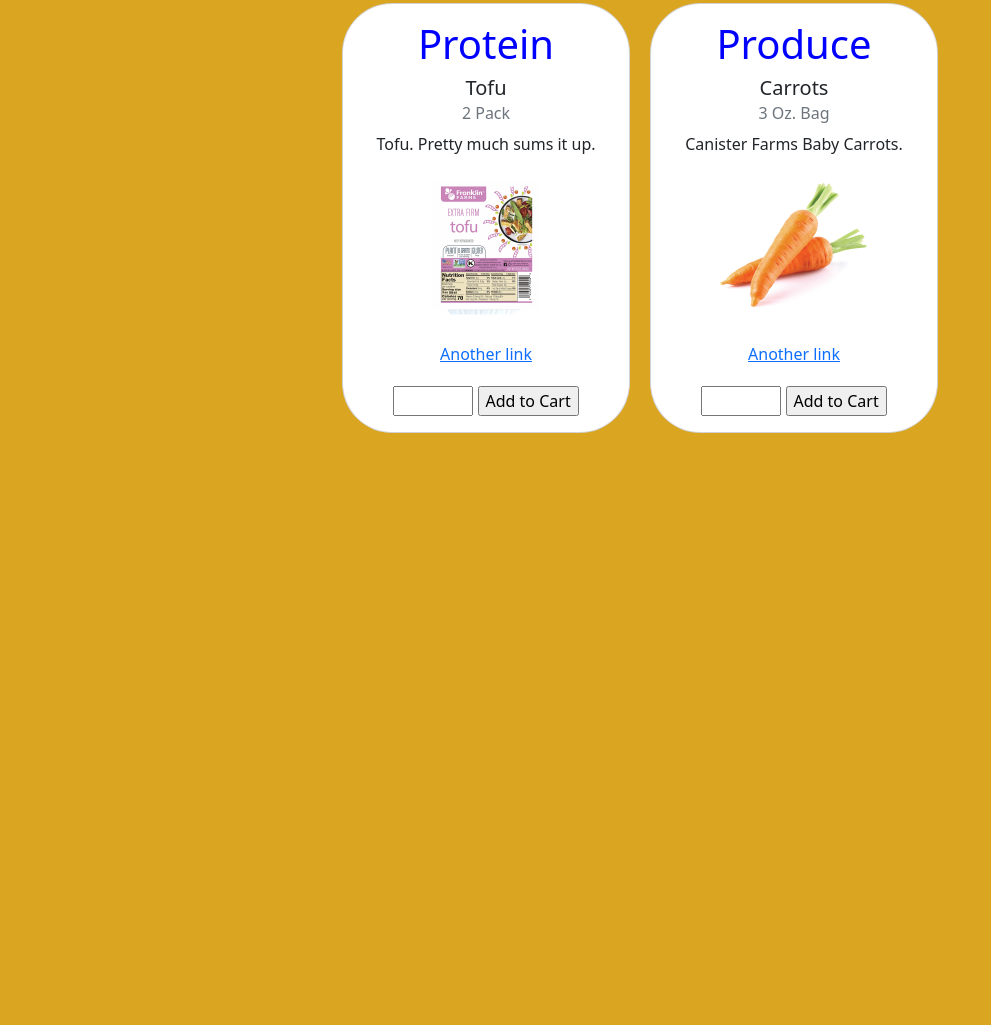
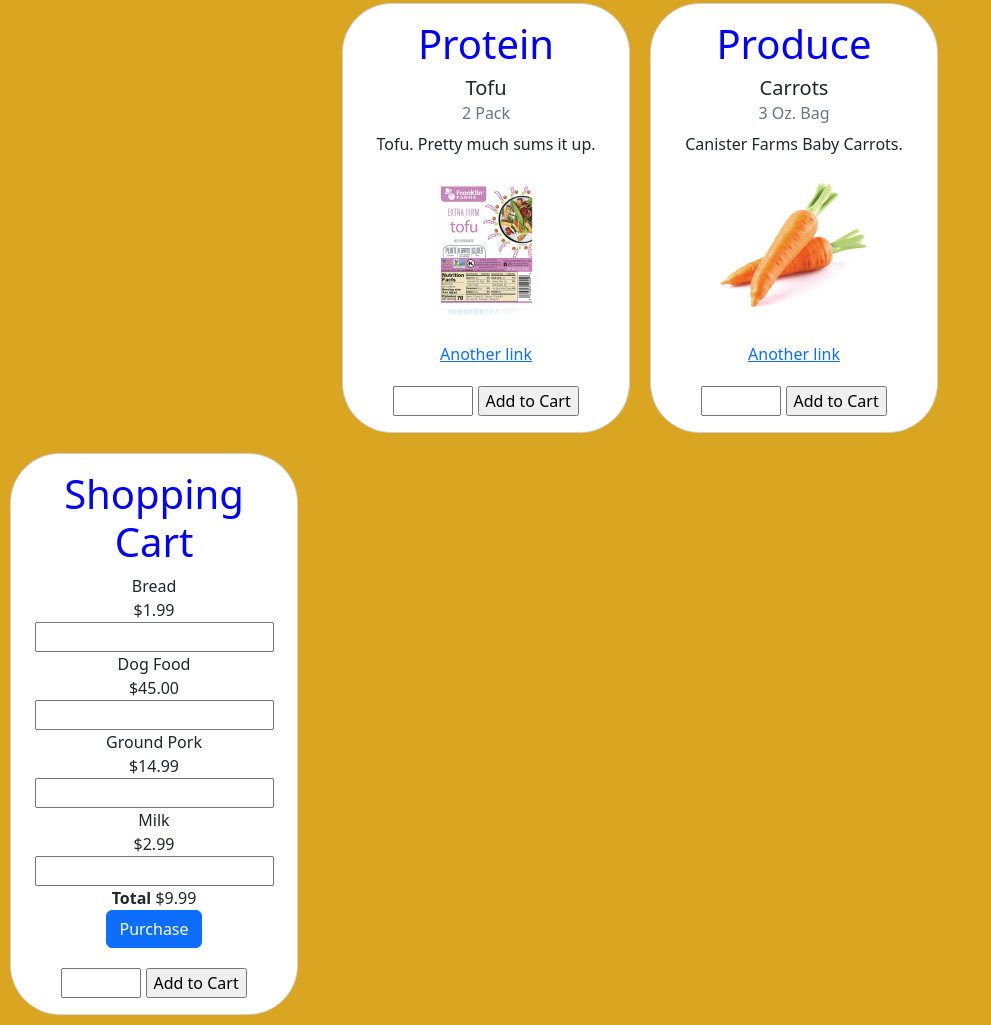
Before and after one commit to dpatterson1995/javascript-project, a plain HTML site: page index.html in a window 1280 px wide. Shown: the part 1137-2162 px from the top of the page, without its empty margins (0-991 px from the left). Before the commit the page ends 1580 px from the top, so only its background shows below. Drawn offline with nearby package versions, Linux system fonts and the light colour scheme.

Commit message:
shopping cart card added

```diff
--- a/index.html
+++ b/index.html
@@ -221,6 +221,77 @@
         </div>
       </div>
     </div>
+    <div class="card" style="width: 18rem">
+      <div class="card-body">
+        <section>
+          <h1>Shopping Cart</h1>
+      </header>
+      <section>
+          <div class="cart-items" id="shopping-cart-card">
+              <div class="cart-row">
+                  <div class="cart-item cart-column">
+                      <span class="cart-item-title">Bread</span>
+                  </div>
+                  <span class="cart-price cart-column">$1.99</span>
+                  <div class="cart-quantity cart-column">
+                      <input class="cart-quantity-input" type="number">
+
+                  </div>
+              </div>
+          </div>
+          <div class="cart-items">
+            <div class="cart-row">
+                <div class="cart-item cart-column">
+                    <span class="cart-item-title">Dog Food</span>
+                </div>
+                <span class="cart-price cart-column">$45.00</span>
+                <div class="cart-quantity cart-column">
+                    <input class="cart-quantity-input" type="number">
+
+                </div>
+            </div>
+        </div>
+        <div class="cart-items">
+          <div class="cart-row">
+              <div class="cart-item cart-column">
+                  <span class="cart-item-title">Ground Pork</span>
+              </div>
+              <span class="cart-price cart-column">$14.99</span>
+              <div class="cart-quantity cart-column">
+                  <input class="cart-quantity-input" type="number">
+
+              </div>
+          </div>
+      </div>
+      <div class="cart-items">
+        <div class="cart-row">
+            <div class="cart-item cart-column">
+                <span class="cart-item-title">Milk</span>
+            </div>
+            <span class="cart-price cart-column">$2.99</span>
+            <div class="cart-quantity cart-column">
+                <input class="cart-quantity-input" type="number">
+
+            </div>
+        </div>
+    </div>
+          <div class="cart-total">
+              <strong class="cart-total-title">Total</strong>
+              <span class="cart-total-price">$9.99</span>
+          </div>
+          <button class="btn btn-primary btn-purchase" type="button">Purchase</button>
+      </section>
+    </section>
+
+
+        <input id="number" type="number" min="0" />
+        <input type="button" value="Add to Cart">
+      </div>
+    </div>
+  </div>
+
+<script src="./shoppingcart.js"></script>
+
 
     <!-- JavaScript Bundle with Popper -->
     <script src="script.js"></script>
--- a/shoppingcart.js
+++ b/shoppingcart.js
@@ -1,9 +1,9 @@
-let removeCartItemsButtons = document.getElementsByClassName("btn-danger");
-console.log(removeCartItemsButtons);
-for (let i = 0; i < removeCartItemsButtons.length; i++) {
-  let button = removeCartItemsButtons[i];
-  button.addEventListener("click", removeCartItem);
-}
+// let removeCartItemsButtons = document.getElementsByClassName("btn-danger");
+
+// for (let i = 0; i < removeCartItemsButtons.length; i++) {
+//   let button = removeCartItemsButtons[i];
+//   button.addEventListener("click", removeCartItem);
+// }
 
 let quantityInputs = document.getElementsByClassName('cart-quantity-input');
 for (let i = 0; i < quantityInputs.length; i++){
@@ -11,11 +11,11 @@ for (let i = 0; i < quantityInputs.length; i++){
     input.addEventListener('change', quantityChanged);
 }
 
-function removeCartItem(event){
-    let buttonClicked = event.target;
-    buttonClicked.parentElement.parentElement.remove();
-    updateCartTotal();
-  }
+// function removeCartItem(event){
+//     let buttonClicked = event.target;
+//     buttonClicked.parentElement.parentElement.remove();
+//     updateCartTotal();
+//   }
 
   function quantityChanged(event){
     let input = event.target
```
Also changed, not shown: shoppingcart.html (+5 -5 lines).
